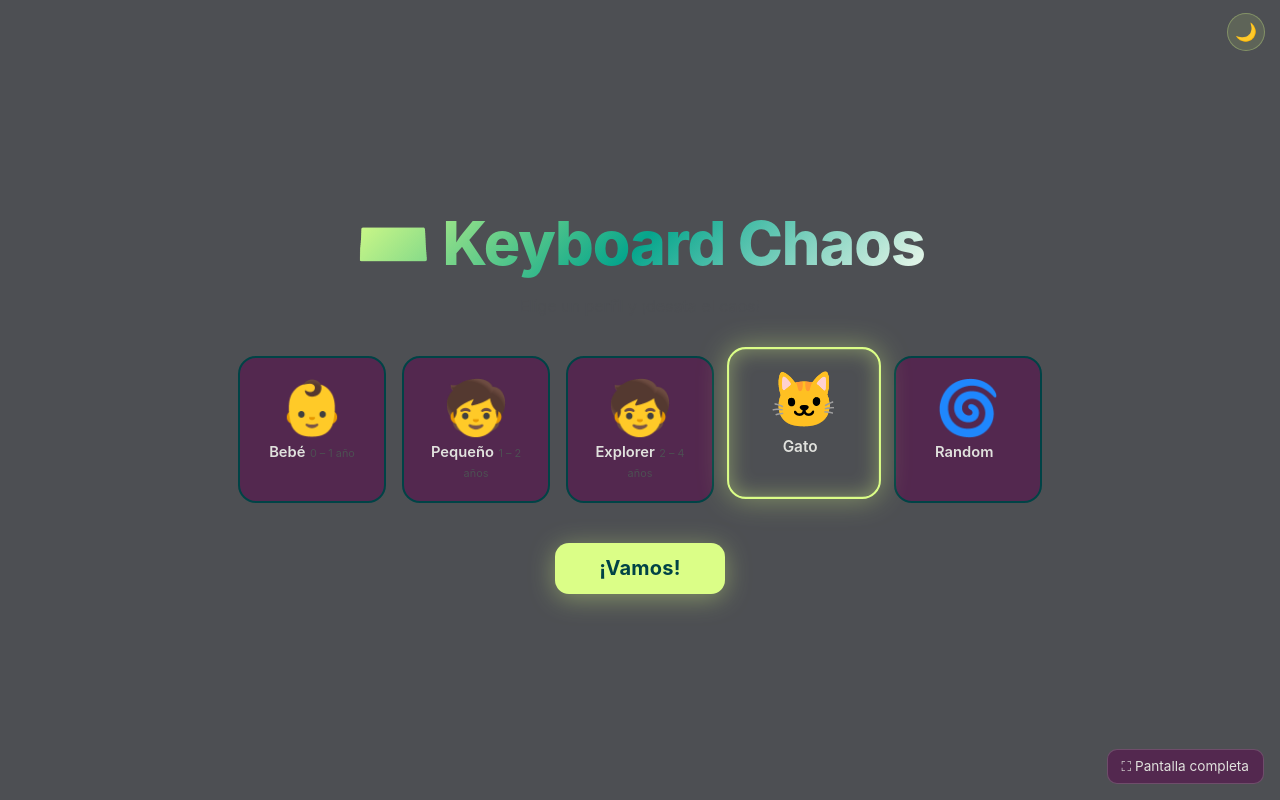
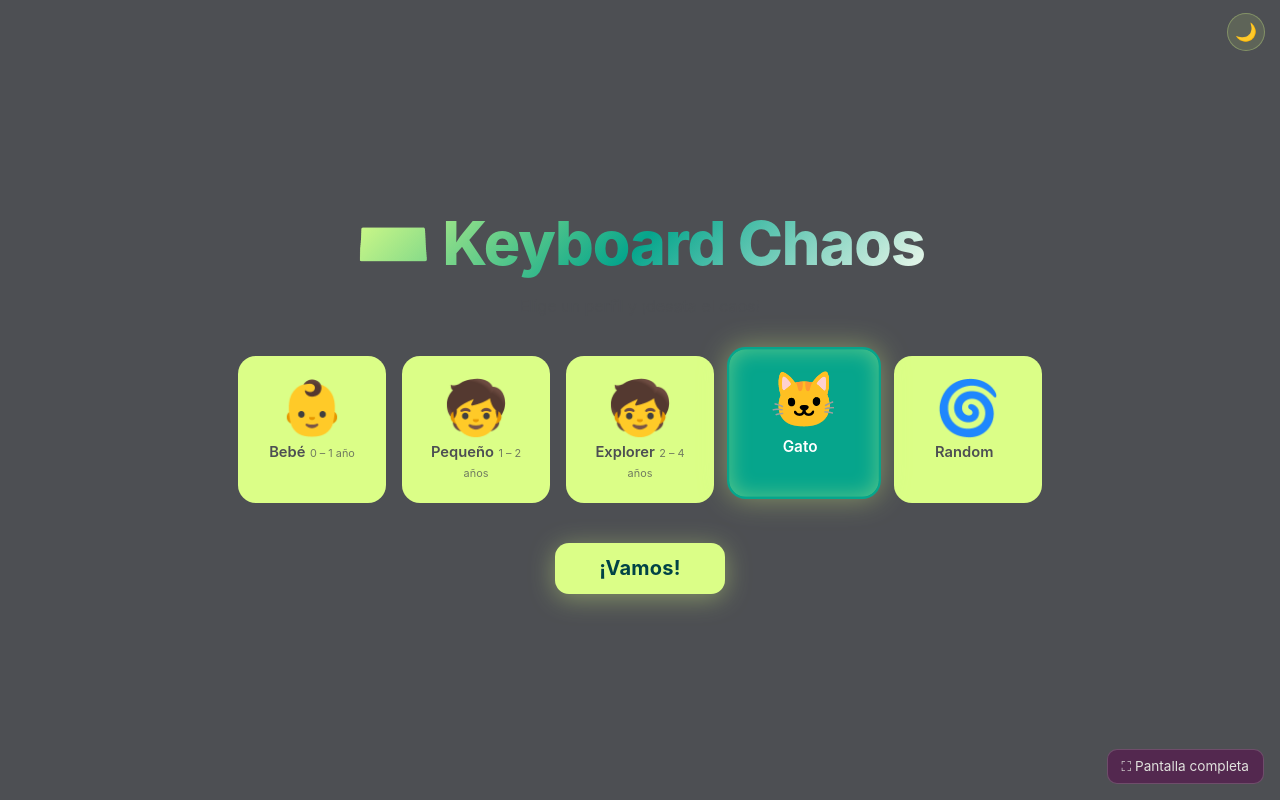
Before and after one commit to adroignacio/keyboard-chaos, a plain HTML site: page index.html in a window 1280 px wide. Both pictures are taken after a click on the element "🐱 Gato". Drawn offline with Linux system fonts and the light colour scheme.

Commit message:
Restyle cards to match Vamos button: lime normal, teal on hover/selected

```diff
--- a/index.html
+++ b/index.html
@@ -122,24 +122,33 @@
     .card {
       width: clamp(108px, 17vw, 148px);
       padding: 1.4rem 0.9rem 1.2rem;
-      background: var(--bg-card);
-      border: 2px solid var(--border-card);
+      background: var(--accent-primary);
+      border: 2px solid transparent;
       border-radius: 18px;
       text-align: center;
       cursor: pointer;
-      transition: transform .18s, border-color .18s, box-shadow .18s, background .18s;
+      transition: transform .18s, border-color .18s, box-shadow .18s, background .18s, color .18s;
       user-select: none;
     }
-    .card:hover { border-color: var(--accent-hover); transform: translateY(-6px) scale(1.02); }
+    .card:hover {
+      background: var(--accent-secondary);
+      border-color: var(--accent-secondary);
+      transform: translateY(-6px) scale(1.02);
+    }
     .card.selected {
-      border-color: var(--accent-primary);
-      background: var(--bg-primary);
+      background: var(--accent-secondary);
+      border-color: var(--accent-secondary);
       box-shadow: 0 0 28px var(--shadow-accent), inset 0 0 20px var(--shadow-accent);
       transform: translateY(-6px) scale(1.04);
     }
     .card-emoji { font-size: clamp(2.4rem, 5vw, 3.3rem); display: block; margin-bottom: .5rem; line-height: 1; }
-    .card-name  { font-size: clamp(.78rem,1.4vw,.92rem); font-weight: 600; color: var(--text-secondary); }
-    .card-age   { font-size: .68rem; color: var(--text-muted); margin-top: .2rem; }
+    .card-name  { font-size: clamp(.78rem,1.4vw,.92rem); font-weight: 600; color: var(--color-gray); }
+    .card-age   { font-size: .68rem; color: var(--color-gray); margin-top: .2rem; opacity: .75; }
+    .card:hover .card-name,  .card:hover .card-age,
+    .card.selected .card-name, .card.selected .card-age {
+      color: var(--accent-secondary-text);
+      opacity: 1;
+    }
 
     #btn-activate {
       padding: .85rem 2.8rem;
```
